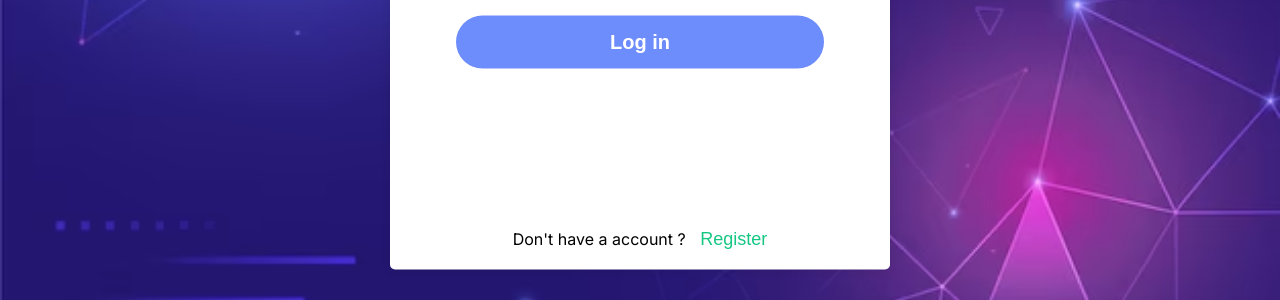
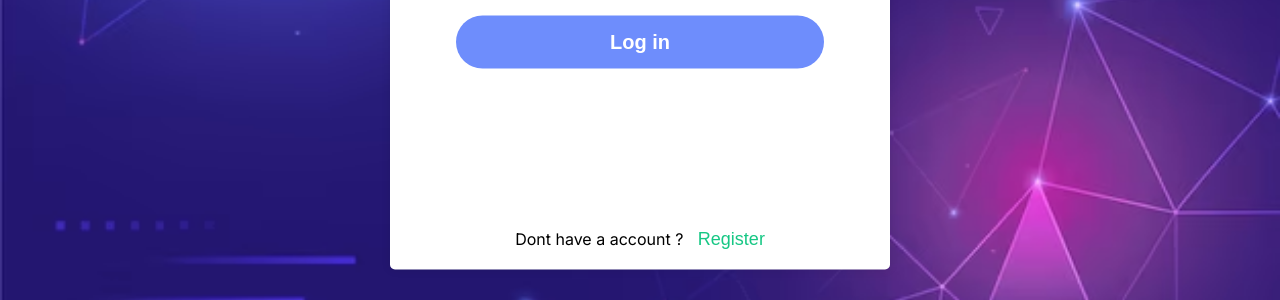
Before and after one commit to TaimoorShoaib/nextjs-single-vendor-ecommerce, a Next.js app: page /login in a window 1280 px wide. Shown: the part 446-746 px from the top of the page. Built offline with nearby package versions, Linux system fonts and the light colour scheme.

Commit message:
fixed for deployment for test 4

```diff
--- a/src/app/login/page.jsx
+++ b/src/app/login/page.jsx
@@ -95,7 +95,7 @@ const Login = () => {
         Log in
       </button>
       <span>
-        Don't have a account ?{" "}
+        Dont have a account ?{" "}
         <button
           className={style.createAccount}
           onClick={() => router.push("/signup")}
```
